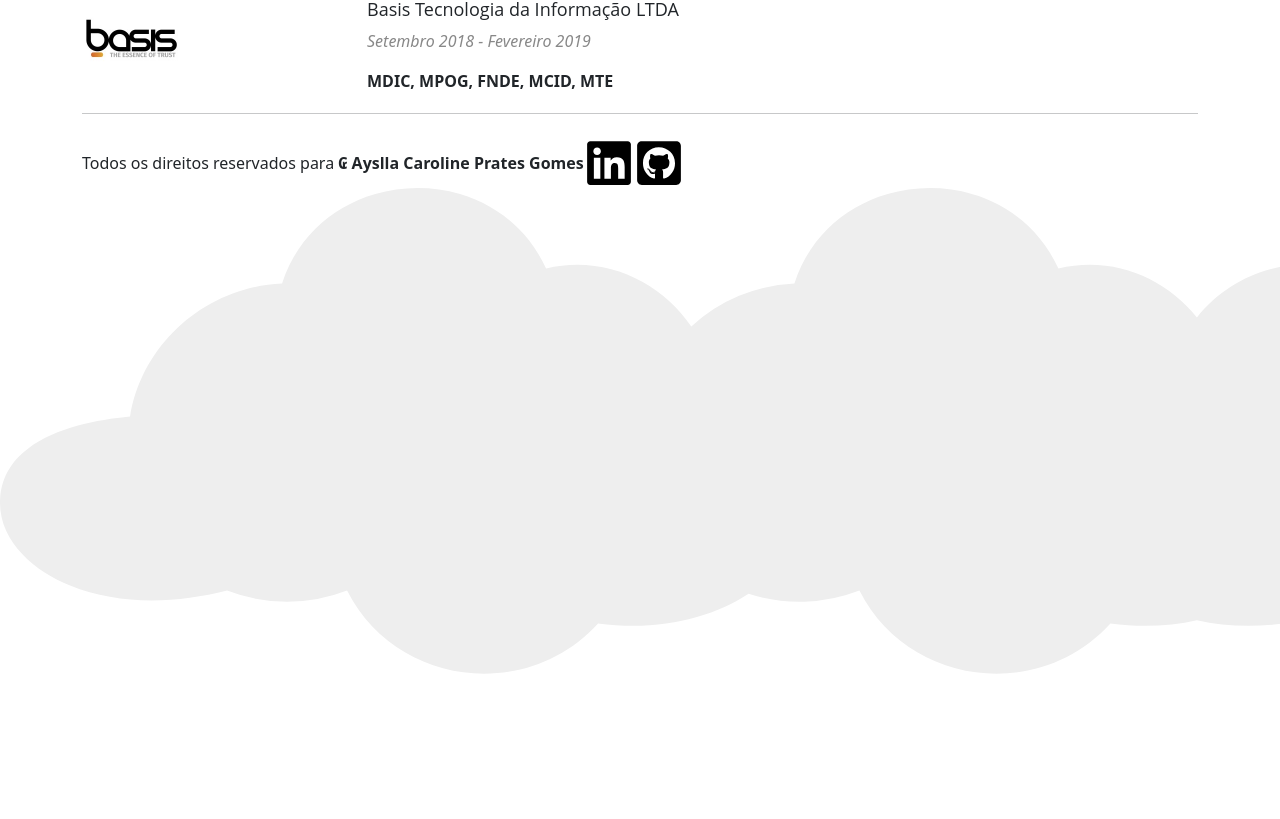
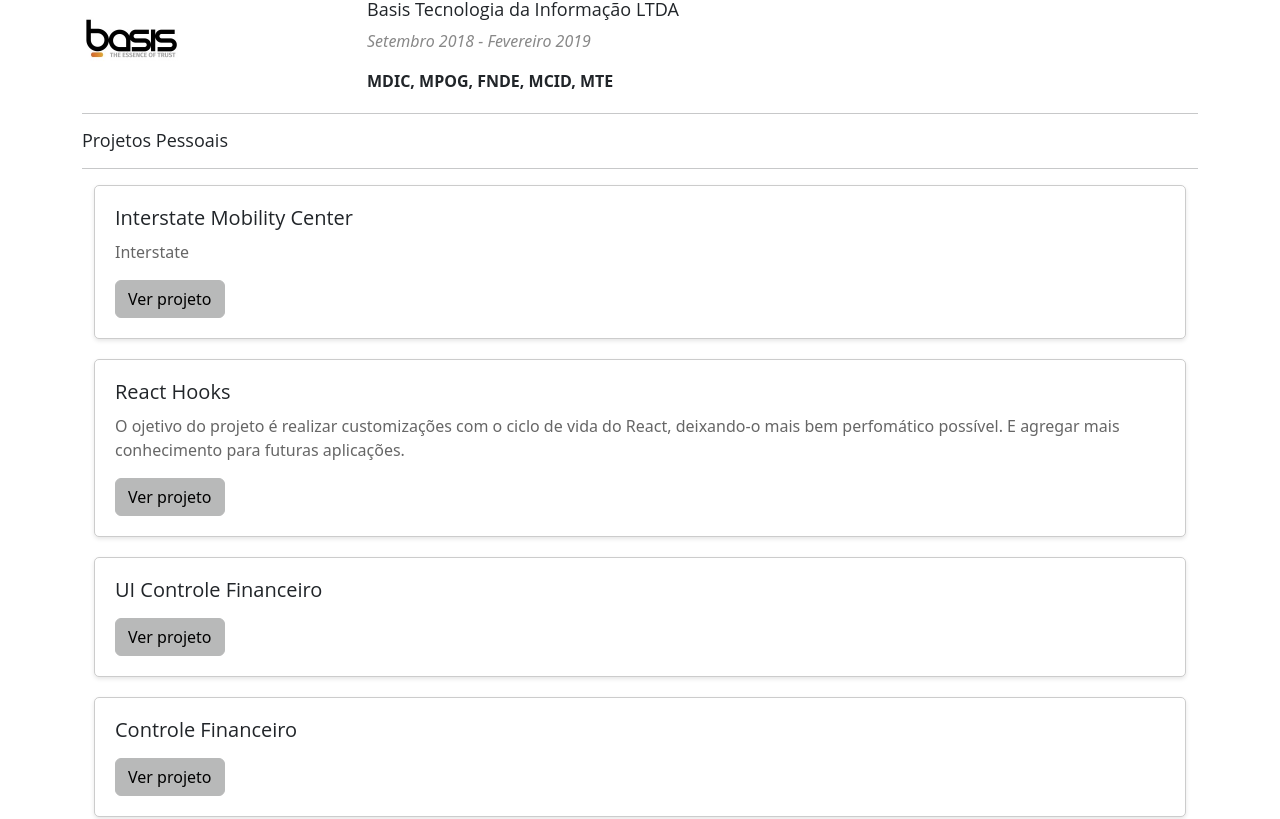
Before and after one commit to AysllaGomes/curriculum, an Angular app: page /experiencia in a window 1280 px wide. Shown: the part 570-1389 px from the top of the page. Before the commit the page ends 1244 px from the top, so only its background shows below. Built offline with nearby package versions, Linux system fonts and the light colour scheme.

Commit message:
[UPT] Chamando os projetos pessoais apenas na tela de currículo

```diff
--- a/src/app/pages/curriculum/curriculum.component.html
+++ b/src/app/pages/curriculum/curriculum.component.html
@@ -23,7 +23,7 @@
                     </div>
 
                     <div class="col-sm-12">
-                        <app-pages-experience [canShow]="false"></app-pages-experience>
+                        <app-pages-experience [canShow]="false" [canShowPersonalProjects]="false"></app-pages-experience>
                     </div>
 
                     <div class="col-sm-12">
--- a/src/app/pages/experience/experience.component.html
+++ b/src/app/pages/experience/experience.component.html
@@ -24,6 +24,12 @@
                 </div>
                 <hr>
             </div>
+
+            <div class="col-sm-12" *ngIf="canShowPersonalProjects">
+                <app-pages-personal-projects>
+                </app-pages-personal-projects>
+            </div>
+
         </div>
     </div>
 
--- a/src/app/pages/experience/experience.component.ts
+++ b/src/app/pages/experience/experience.component.ts
@@ -12,7 +12,10 @@ import { CompanyService } from "../../shared/service/company.service";
 export class ExperienceComponent implements OnInit {
 
     @Input()
-    canShow: boolean = true;
+    public canShow: boolean = true;
+
+    @Input()
+    public canShowPersonalProjects: boolean = true;
 
     public experiences = 'Experiências';
 
```
